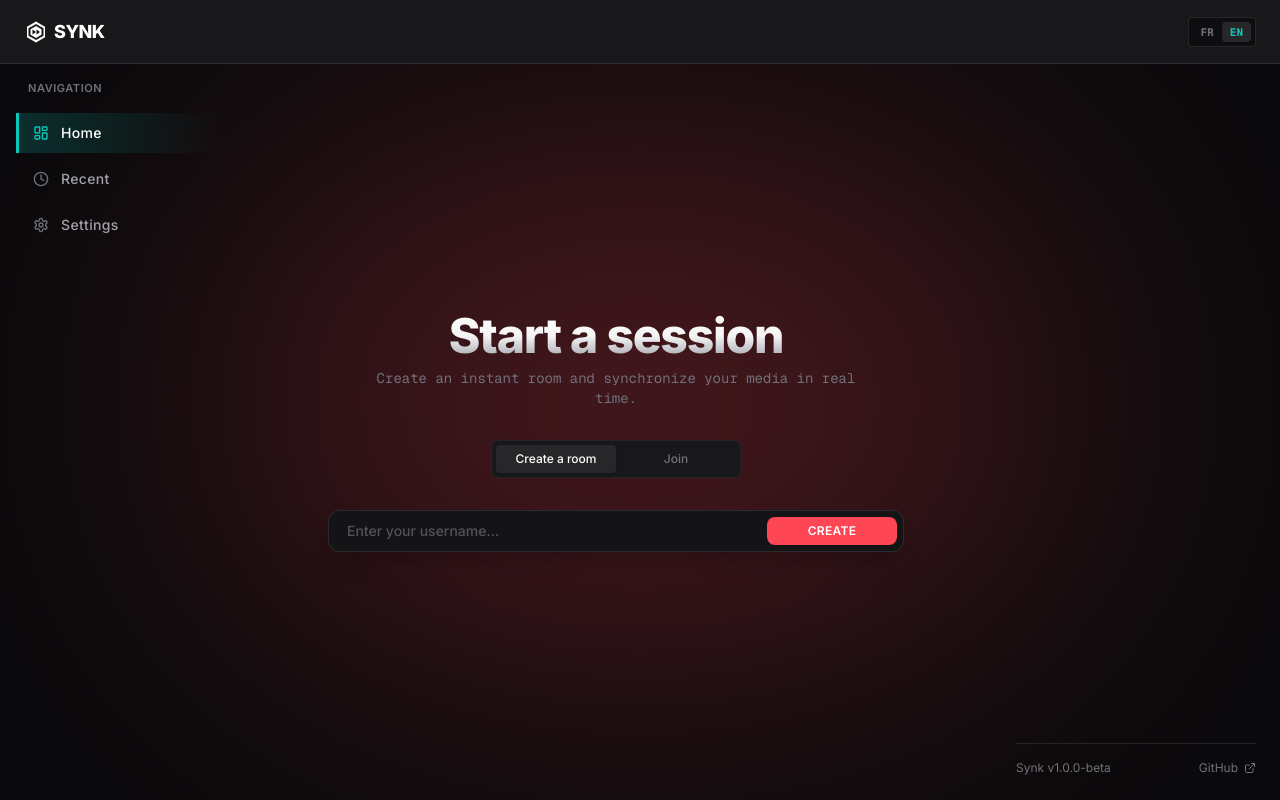
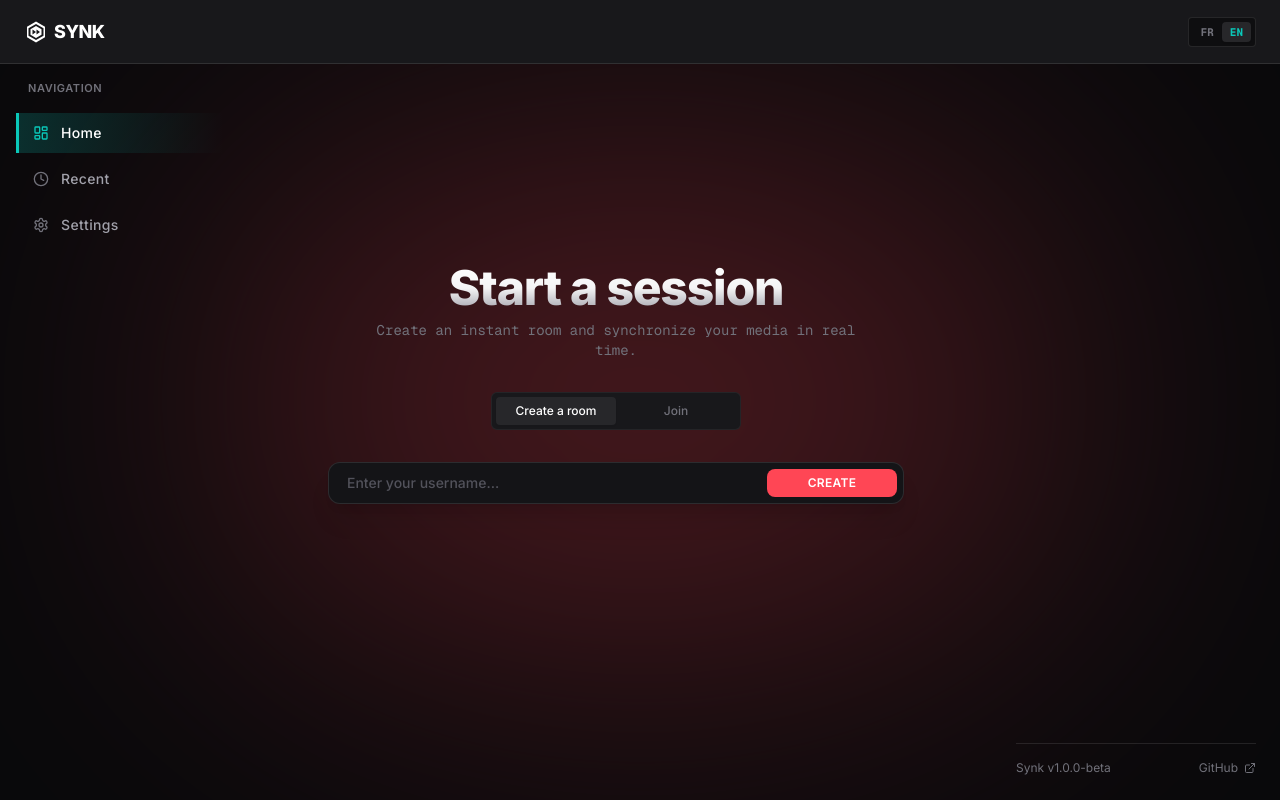
Before and after one commit to Moohmoo/Synk, a React (Vite) app in the folder front/: page / in a window 1280 px wide. Built offline with nearby package versions, Linux system fonts and the light colour scheme; no server answers.

Commit message:
style(home): compensation vers le haut pour caler le contenu sur le centre optique

```diff
--- a/front/src/views/home/HomeView.tsx
+++ b/front/src/views/home/HomeView.tsx
@@ -184,8 +184,8 @@ export function HomeView() {
 
   return (
     <div className="relative flex-1 flex flex-col items-center justify-center w-full max-w-full px-6 md:px-12 py-10">
-      {/* Conteneur principal */}
-      <div className="relative z-10 flex flex-col items-center w-full">
+      {/* Conteneur principal (rehaussé au centre optique du halo) */}
+      <div className="relative z-10 flex flex-col items-center w-full -translate-y-8 sm:-translate-y-12">
         {/* Titre & Sous-titre en superposition de grille (zéro layout shift) */}
         <div className="grid grid-cols-1 grid-rows-1 place-items-center mb-8 max-w-lg text-center select-none">
           {/* État Mode Créer */}
```
